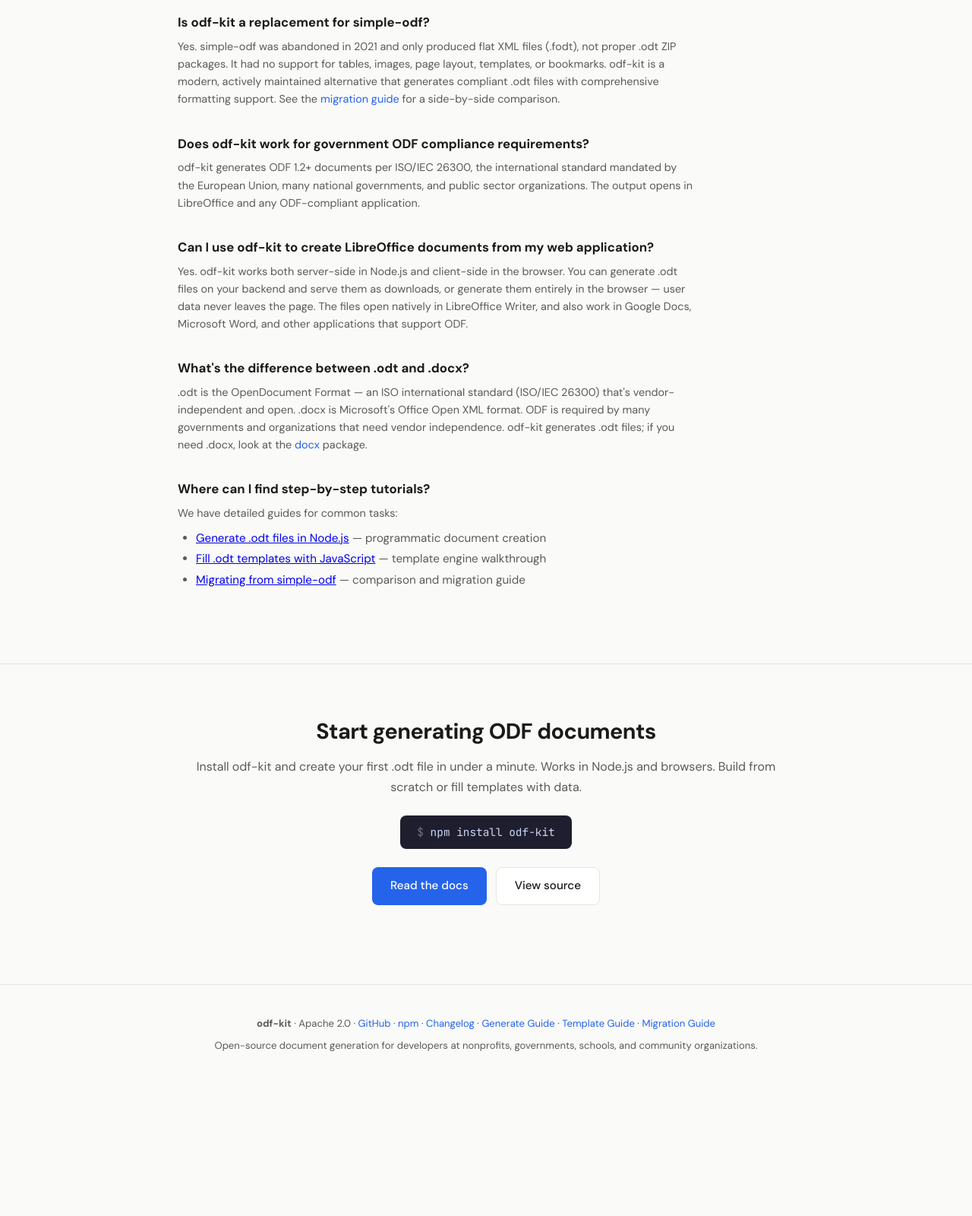
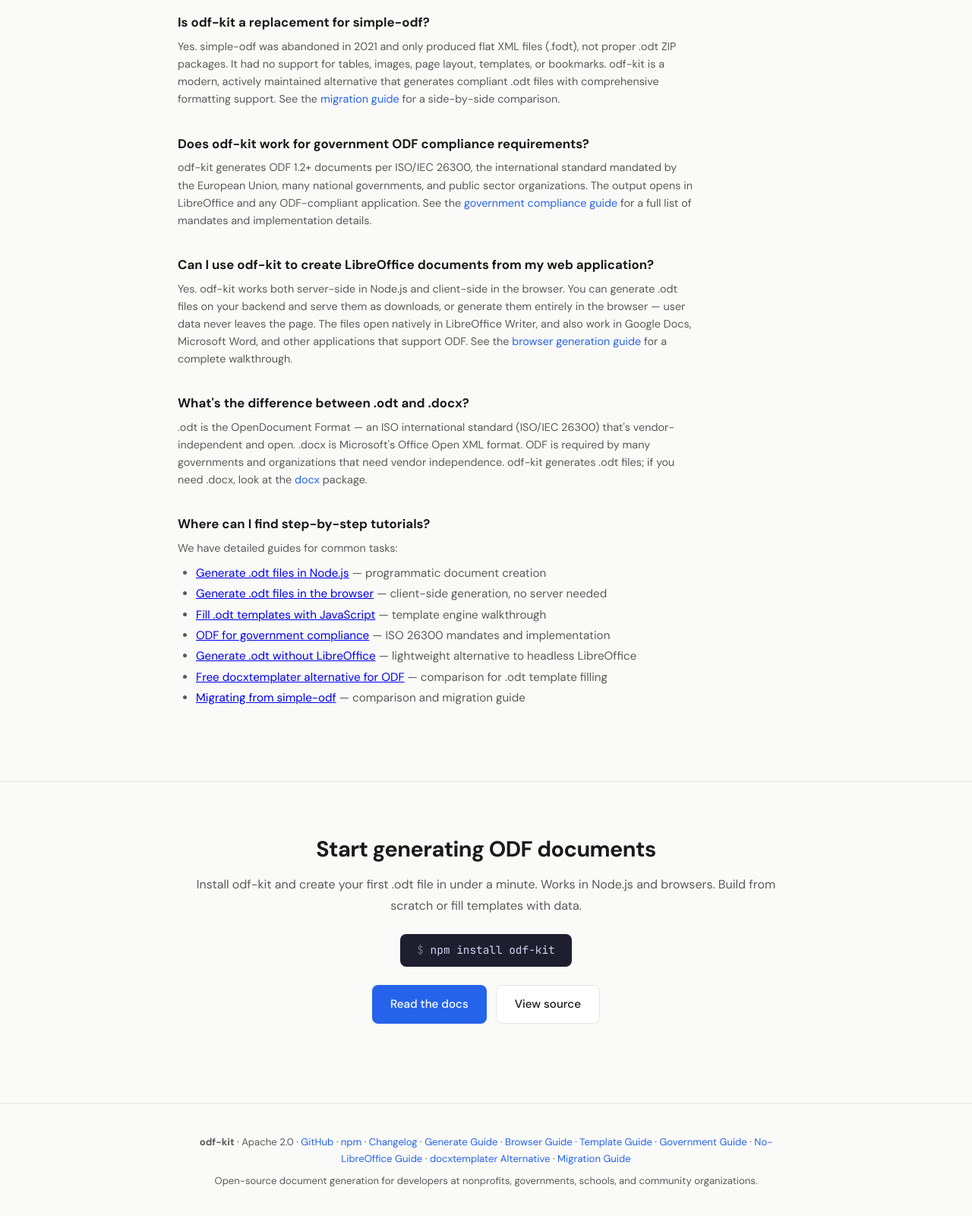
Before and after one commit to GitHubNewbie0/odf-kit, a website: page docs/index.html in a window 1280 px wide. Shown: the part 5651-7251 px from the top of the page at 76% size. Before the commit the page ends 7078 px from the top, so only its background shows below. Drawn offline with Linux system fonts and the light colour scheme.

Commit message:
Add guide links to landing page, update sitemap with all pages

```diff
--- a/docs/index.html
+++ b/docs/index.html
@@ -959,11 +959,11 @@
       </div>
       <div class="faq-item">
         <h3>Does odf-kit work for government ODF compliance requirements?</h3>
-        <p>odf-kit generates ODF 1.2+ documents per ISO/IEC 26300, the international standard mandated by the European Union, many national governments, and public sector organizations. The output opens in LibreOffice and any ODF-compliant application.</p>
+        <p>odf-kit generates ODF 1.2+ documents per ISO/IEC 26300, the international standard mandated by the European Union, many national governments, and public sector organizations. The output opens in LibreOffice and any ODF-compliant application. See the <a href="guides/odf-government-compliance.html">government compliance guide</a> for a full list of mandates and implementation details.</p>
       </div>
       <div class="faq-item">
         <h3>Can I use odf-kit to create LibreOffice documents from my web application?</h3>
-        <p>Yes. odf-kit works both server-side in Node.js and client-side in the browser. You can generate .odt files on your backend and serve them as downloads, or generate them entirely in the browser — user data never leaves the page. The files open natively in LibreOffice Writer, and also work in Google Docs, Microsoft Word, and other applications that support ODF.</p>
+        <p>Yes. odf-kit works both server-side in Node.js and client-side in the browser. You can generate .odt files on your backend and serve them as downloads, or generate them entirely in the browser — user data never leaves the page. The files open natively in LibreOffice Writer, and also work in Google Docs, Microsoft Word, and other applications that support ODF. See the <a href="guides/generate-odt-browser.html">browser generation guide</a> for a complete walkthrough.</p>
       </div>
       <div class="faq-item">
         <h3>What's the difference between .odt and .docx?</h3>
@@ -974,7 +974,11 @@
         <p>We have detailed guides for common tasks:</p>
         <ul style="margin-top: 0.5rem; padding-left: 1.5rem; color: var(--text-secondary); font-size: 0.95rem; line-height: 1.8;">
           <li><a href="guides/generate-odt-nodejs.html">Generate .odt files in Node.js</a> — programmatic document creation</li>
+          <li><a href="guides/generate-odt-browser.html">Generate .odt files in the browser</a> — client-side generation, no server needed</li>
           <li><a href="guides/fill-odt-template-javascript.html">Fill .odt templates with JavaScript</a> — template engine walkthrough</li>
+          <li><a href="guides/odf-government-compliance.html">ODF for government compliance</a> — ISO 26300 mandates and implementation</li>
+          <li><a href="guides/generate-odt-without-libreoffice.html">Generate .odt without LibreOffice</a> — lightweight alternative to headless LibreOffice</li>
+          <li><a href="guides/docxtemplater-odf-alternative.html">Free docxtemplater alternative for ODF</a> — comparison for .odt template filling</li>
           <li><a href="guides/simple-odf-alternative.html">Migrating from simple-odf</a> — comparison and migration guide</li>
         </ul>
       </div>
@@ -1002,7 +1006,11 @@
         <a href="https://www.npmjs.com/package/odf-kit">npm</a> ·
         <a href="https://github.com/GitHubNewbie0/odf-kit/blob/main/CHANGELOG.md">Changelog</a> ·
         <a href="guides/generate-odt-nodejs.html">Generate Guide</a> ·
+        <a href="guides/generate-odt-browser.html">Browser Guide</a> ·
         <a href="guides/fill-odt-template-javascript.html">Template Guide</a> ·
+        <a href="guides/odf-government-compliance.html">Government Guide</a> ·
+        <a href="guides/generate-odt-without-libreoffice.html">No-LibreOffice Guide</a> ·
+        <a href="guides/docxtemplater-odf-alternative.html">docxtemplater Alternative</a> ·
         <a href="guides/simple-odf-alternative.html">Migration Guide</a>
       </p>
       <p style="margin-top: 0.4rem;">Open-source document generation for developers at nonprofits, governments, schools, and community organizations.</p>
```
Also changed, not shown: docs/sitemap.xml (+17 -1 lines).
